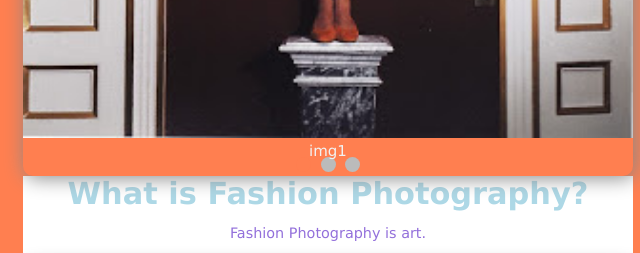
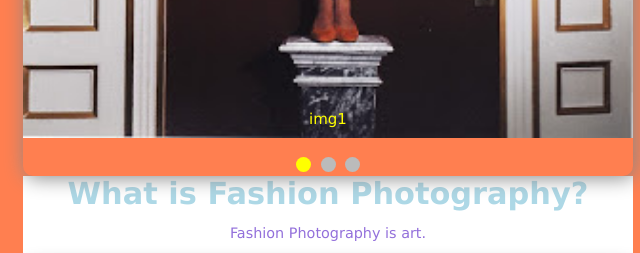
Before and after one commit to AdriPortugal502/Exerc5, a plain HTML site: page ficheiro.html/index.html in a window 1280 px wide. Shown: the part 520-773 px from the top of the page, 312-952 px from the left. Drawn offline with Linux system fonts and the light colour scheme.

Commit message:
Update exercicio5.css

```diff
--- a/css/exercicio5.css
+++ b/css/exercicio5.css
@@ -392,14 +392,14 @@ img {vertical-align: middle;}
 
 /* On hover, add a black background color with a little bit see-through */
 .prev:hover, .next:hover {
-  background-color: rgba(0,0,0,0.8);
+  background-color: yellow;
 }
 
 /* Caption text */
 .text {
-  color: #f2f2f2;
+  color: yellow;
   font-size: 15px;
-  padding: 8px 12px;
+  padding: 40px 12px;
   position: absolute;
   bottom: 8px;
   width: 100%;
@@ -428,7 +428,7 @@ img {vertical-align: middle;}
 }
 
 .active, .dot:hover {
-  background-color: coral;
+  background-color: yellow;
 }
 
 /* Fading animation */
@@ -499,10 +499,8 @@ img {vertical-align: middle;}
 
 
 
-@media only screen and (max-width: 900px) {
-  div.container {
-    display: none;
-  }
+@media only screen and (max-width: 760px) {
+
 
   div.tabletPC {
     display: none;
@@ -510,7 +508,7 @@ img {vertical-align: middle;}
 
 }
 
-@media only screen and (min-width: 900px) {
+@media only screen and (min-width: 768px) {
   div.overlay {
     display: none;
   }
@@ -521,7 +519,14 @@ img {vertical-align: middle;}
 
 }
 
-@media only screen and (max-width: 900px) {
+@media only screen and (max-width: 768px) {
+  div.container {
+    display: none;
+  }
+
+}
+
+@media only screen and (max-width: 760px) {
   /* For mobile phones: */
   [class*="col-"] {
     width: 100%;
```
